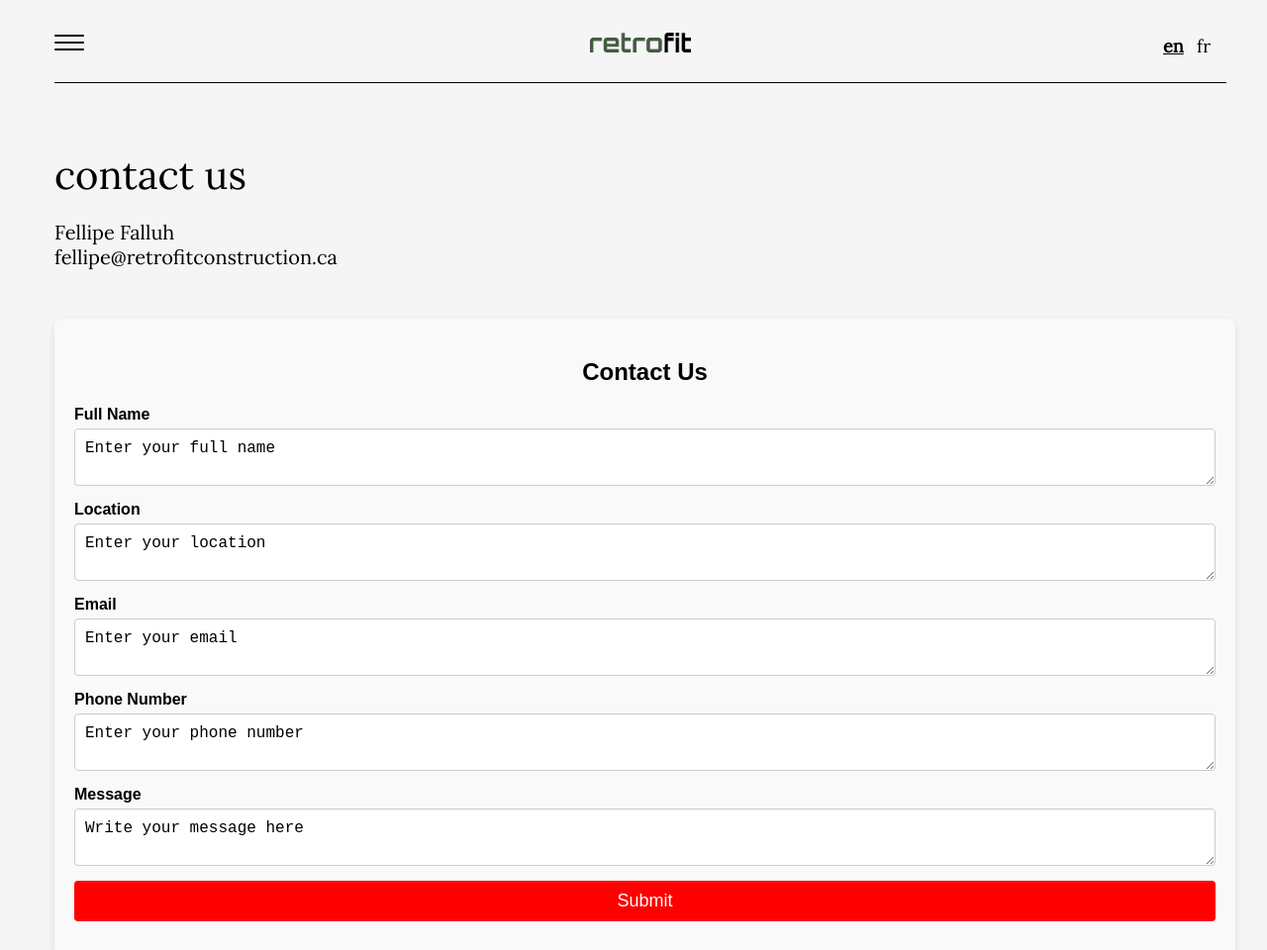
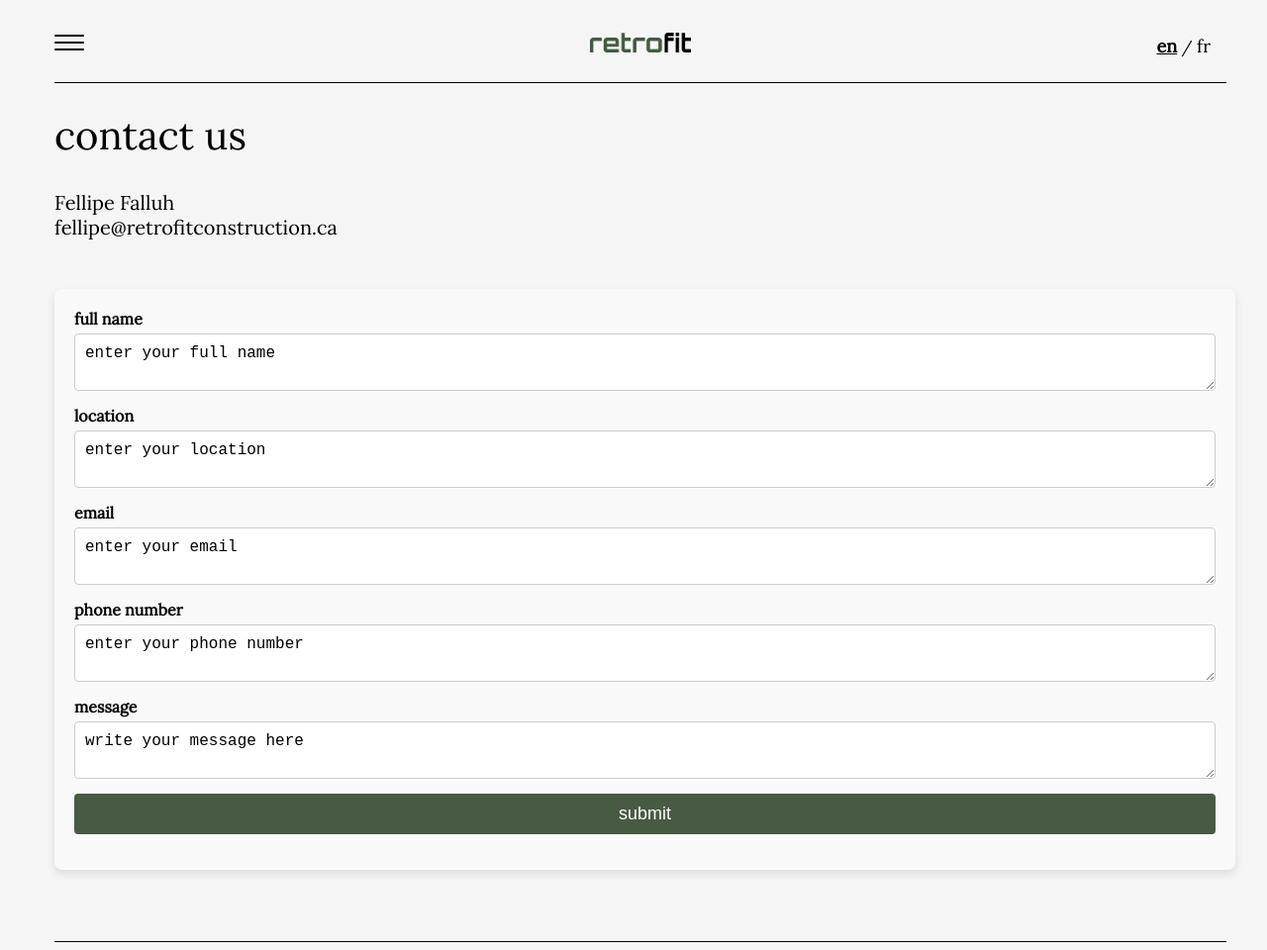
Before and after one commit to eduardofalluh/retrofitconstruction, a website: page dist/contactus.html in a window 1280 px wide. Shown: the top 960 px of the page at 99% size. Drawn offline with Linux system fonts and the light colour scheme.

Commit message:
Making final changes

```diff
--- a/dist/contactus.html
+++ b/dist/contactus.html
@@ -32,7 +32,8 @@
             </div>
             <a href="./index.html"><img src="./img/logo.png" alt="Logo"></a>
             <div class="language-switch">
-                <a href="#" id="lang-en" class="language-link" data-lang="en">en</a> /
+                <a href="#" id="lang-en" class="language-link" data-lang="en">en</a>
+                <a class="language-bar">/</a>
                 <a href="#" id="lang-fr" class="language-link" data-lang="fr">fr</a>
             </div>
         </nav>
@@ -53,44 +54,44 @@
 
 
         <section class="contact-form">
-            <h2 data-fr="Contactez-nous" data-en="Contact Us">Contact Us</h2>
+            <!-- <h2 data-fr="Contactez-nous" data-en="Contact Us">Contact Us</h2> -->
             <form id="contact-form">
                 <div class="form-group">
-                    <label for="from_name" data-fr="Nom complet" data-en="Full Name">Full Name</label>
+                    <label for="from_name" data-fr="nom complet" data-en="full name">full name</label>
                     <textarea id="from_name" name="from_name"
-                        data-fr="Entrez votre nom complet"
-                        data-en="Enter your full name"
+                        data-fr="entrez votre nom complet"
+                        data-en="enter your full name"
                         required></textarea>
                 </div>
                 <div class="form-group">
-                    <label for="location" data-fr="Emplacement" data-en="Location">Location</label>
+                    <label for="location" data-fr="emplacement" data-en="location">location</label>
                     <textarea id="location" name="location"
-                        data-fr="Entrez votre emplacement"
-                        data-en="Enter your location"
+                        data-fr="entrez votre emplacement"
+                        data-en="enter your location"
                         required></textarea>
                 </div>
                 <div class="form-group">
-                    <label for="from_email" data-fr="Courriel" data-en="Email">Email</label>
+                    <label for="from_email" data-fr="courriel" data-en="email">email</label>
                     <textarea id="from_email" name="from_email"
-                        data-fr="Entrez votre courriel"
-                        data-en="Enter your email"
+                        data-fr="entrez votre courriel"
+                        data-en="enter your email"
                         required></textarea>
                 </div>
                 <div class="form-group">
-                    <label for="phone_number" data-fr="Numéro de téléphone" data-en="Phone Number">Phone Number</label>
+                    <label for="phone_number" data-fr="numéro de téléphone" data-en="phone number">phone number</label>
                     <textarea id="phone_number" name="phone_number"
-                        data-fr="Entrez votre numéro de téléphone"
-                        data-en="Enter your phone number"
+                        data-fr="entrez votre numéro de téléphone"
+                        data-en="enter your phone number"
                         required></textarea>
                 </div>
                 <div class="form-group">
-                    <label for="message" data-fr="Message" data-en="Message">Message</label>
+                    <label for="message" data-fr="message" data-en="message">message</label>
                     <textarea id="message" name="message"
-                        data-fr="Écrivez votre message ici"
-                        data-en="Write your message here"
+                        data-fr="écrivez votre message ici"
+                        data-en="write your message here"
                         required></textarea>
                 </div>
-                <button type="submit" data-fr="Soumettre" data-en="Submit">Submit</button>
+                <button type="submit" data-fr="soumettre" data-en="submit">submit</button>
             </form>
         </section>
     </main>
--- a/dist/css/FAQ.css
+++ b/dist/css/FAQ.css
@@ -516,6 +516,11 @@ footer {
     }
 }
 
+
+.language-bar{
+    color: #000000;
+}
+
 @media (max-width: 545px) {
 
     .language-switch {
--- a/dist/css/aboutpage.css
+++ b/dist/css/aboutpage.css
@@ -168,7 +168,7 @@ footer{
 
 main {
   width: 95%;
-	padding: 40px 20px;
+	padding: 0px 20px;
     min-height: 100%;
       display: flex;
       flex-direction: column;
@@ -298,7 +298,9 @@ footer {
     width: 300px;
     height: auto; /* Adjust height as needed or use 'auto' to maintain aspect ratio */
     text-align: center;
-}
+    display: block; /* Treat the image as a block-level element */
+    margin-left: auto;
+    margin-right: auto;}
 
 .image-service{
   height: 150px;
@@ -322,6 +324,10 @@ h1.about {
   padding-top: 10px;
 }
 
+.language-bar{
+  color: #000000;
+}
+
 h1.about::before {
   content: '';
   position: absolute;
@@ -334,7 +340,7 @@ h1.about::before {
 
 .main-title{
   margin-left: 40px;
-  margin-bottom: 80px;
+  margin-bottom: 40px;
   font-weight: 400;
 
 }
@@ -349,9 +355,7 @@ h1.main-title::before {
   align-items: flex-start; /* Align items to the top */
   margin-bottom: 30px;
 }
-.image-about {
-  margin-right: 20px;
-}
+
 
 .about-text {
   flex: 1;
--- a/dist/css/contactus.css
+++ b/dist/css/contactus.css
@@ -153,12 +153,15 @@ section img {
 
 main {
     width: 99%;
-    padding: 40px 20px;
+    padding: 0px 20px;
     min-height: 100%;
     display: flex;
     flex-direction: column;
     flex: 1;
     max-width: 100%;
+
+
+    margin-bottom: 40px;
 }
 
 section {
@@ -171,9 +174,10 @@ section {
 
 h1 {
     font-size: 40px;
-    margin-bottom: 20px;
+    margin-bottom: 30px;
     font-family: 'Lora', serif;
     font-weight: 400;
+
 }
 
 p {
@@ -537,6 +541,7 @@ footer {
 
 /* Submit fiellldddd */
 .contact-form {
+    font-family: 'Lora', serif;
     max-width: 91%;
     margin-left: 35px;
     padding: 20px;
@@ -580,7 +585,7 @@ footer {
 button[type="submit"] {
     width: 100%;
     padding: 10px;
-    background: red;
+    background: #485A43;
     color: white;
     border: none;
     border-radius: 4px;
@@ -591,3 +596,8 @@ button[type="submit"] {
 button[type="submit"]:hover {
     background: #0056b3;
 }
+
+
+.language-bar{
+    color: #000000;
+}
--- a/dist/css/projects.css
+++ b/dist/css/projects.css
@@ -566,6 +566,12 @@ footer {
     transition: transform 0.3s ease; /* Animation au survol */
 }
 
+.language-bar{
+    color: #000000;
+}
+
+
+
 .close-icon:hover {
     transform: scale(1.2); /* Agrandit légèrement au survol */
 }
--- a/dist/css/ressources.css
+++ b/dist/css/ressources.css
@@ -1,6 +1,5 @@
 @import url("https://fonts.googleapis.com/css2?family=Lora&display=swap");
 @import url("https://fonts.googleapis.com/css2?family=Orbitron&display=swap");
-
 
 @media (min-width: 1600px) {
     .container {
@@ -74,8 +73,7 @@ html, body {
     margin-right: 35px; /* Keep consistent margin on the right */
     max-width: 97.4%;
 
-    border: 1px solid black; /* Black border */
-    border-radius: 15px;
+
 }
 
 .category-2 {
@@ -88,6 +86,9 @@ html, body {
     flex: 1;
     box-sizing: border-box;
     display: flex;
+
+    border: 1px solid black; /* Black border */
+    border-radius: 15px;
 }
 
 .close-icon {
@@ -440,14 +441,20 @@ nav{
     color: inherit; /* Ensures the text color is inherited */
 }
 
+
+.language-bar{
+    color: #000000;
+}
+
 main {
-    padding: 40px 20px;
+    padding: 0px 20px;
     min-height: 100%;
     display: flex;
     flex-direction: column;
     flex: 1;
     max-width: 95%;
     /* margin: 0 auto; */
+    margin-bottom: 80px;
 }
 
 .main-image {
--- a/dist/css/servicepage.css
+++ b/dist/css/servicepage.css
@@ -164,10 +164,16 @@ section img {
     padding: 5px;
 }
 
+
+
+.language-bar{
+    color: #000000;
+}
+
 main {
     max-width: 92.5%;
     margin-left: 35px;
-    padding: 15px 20px;
+    padding: 0px 20px;
     display: flex;
     flex-direction: column;
     flex: 1;
--- a/dist/css/singleproject.css
+++ b/dist/css/singleproject.css
@@ -542,6 +542,10 @@ footer {
 }
 
 
+.language-bar{
+    color: #000000;
+}
+
 
 .language-link.active {
     font-weight: bold;
--- a/dist/css/style.css
+++ b/dist/css/style.css
@@ -909,6 +909,11 @@ margin-bottom: 30px;
     margin-top: 20px;
 }
 
+
+.language-bar{
+    color: #000000;
+}
+
 .centered-text {
     font-family: 'Lora', serif;
     font-size: 20px;
```
Also changed, not shown: dist/FAQ.html (+4 -2 lines), dist/aboutpage.html (+6 -3 lines), dist/beausejour.html (+3 -1 lines), dist/charon.html (+3 -1 lines), dist/deom.html (+3 -1 lines), dist/index.html (+3 -1 lines), dist/projects.html (+3 -1 lines), dist/ressources.html (+3 -1 lines), dist/servicepage.html (+3 -1 lines), dist/st_michel.html (+3 -1 lines), dist/sucrerie.html (+3 -1 lines), dist/windows_project.html (+3 -1 lines).
